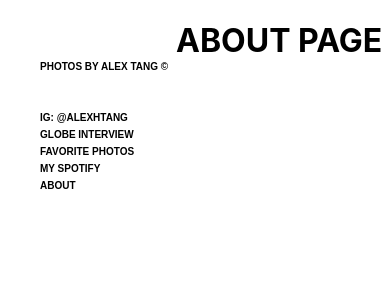
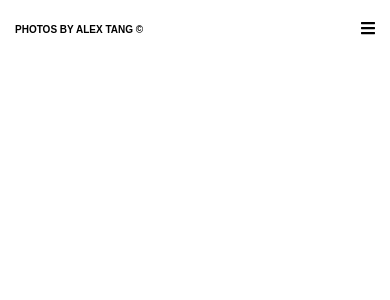
Before and after one commit to alexhtang/Alex-Tang-Personal-Site, a React (Create React App) app: page /about in a window 390 px wide. Shown: the top 300 px of the page. Built offline with nearby package versions, Linux system fonts and the light colour scheme.

Commit message:
update for responsiveness

```diff
--- a/package.json
+++ b/package.json
@@ -1,9 +1,12 @@
 {
   "name": "alexwebsite",
   "version": "0.1.0",
-  "homepage": "https://alexhtang.github.io",
+  "homepage": "https://alexhtang.github.io/",
   "private": false,
   "dependencies": {
+    "@fortawesome/fontawesome-svg-core": "^1.2.34",
+    "@fortawesome/free-solid-svg-icons": "^5.15.2",
+    "@fortawesome/react-fontawesome": "^0.1.14",
     "@testing-library/jest-dom": "^5.11.6",
     "@testing-library/react": "^11.2.2",
     "@testing-library/user-event": "^12.5.0",
--- a/src/App.css
+++ b/src/App.css
@@ -9,62 +9,62 @@ html, body {
     height: 100%;
 }
 
+.overnav {
+    display: inline-block;
+    margin-left: 40px;
+    margin-top: 40px;
+    position: fixed;
+    float: left;
+    /* margin-right: 85%; */
+    width: 100%;
+    left: 0;
+}
+
+.header{
+    font-size: 10px;
+    font-weight: 600;
+    text-align: left;
+    font-family: Arial, Helvetica, sans-serif;
+    /* box-sizing: border-box; */
+    max-width: 400px;
+    margin-right: 90%;
+
+}
+
 .navBar{
-    align-items: flex-start;
-    min-height: 10px;
     color:black;
     text-align: left;
-    list-style: none;
-    display: inline-block;
-    float: left;
-    padding-top: 1%;
-    /* padding-left: 30px; */
+    clear: left;
+    margin-right: 85%;
+
 }
 
-.navList{
+.navBar ul{
     list-style: none;
     font-family: Arial, Helvetica, sans-serif;
     font-size: 10px;
     font-weight: 600;
-    display: inline-block;
-    float: left;
-    clear: left;
-    /* padding-left: 30px; */
+    /* display: inline-block; */
+    padding-left: 0;
 }
 
-.header{
-    padding-left: 40px;
-    padding-top: 3vh;
-    padding-bottom: 2vh;
-    font-size: 10px;
-    font-weight: 600;
-    text-align: left;
-    font-family: Arial, Helvetica, sans-serif;
-    display: inline-block;
-    box-sizing: border-box;
+.navBar ul li{
+    padding-bottom: 5px;
+    clear: both;
     float: left;
-    max-width: 400px;
 }
 
-li{
-    padding-top: 3px;
-    padding-bottom: 3px;
-    clear: both;
-    float: left;
-    display: inline-block;
-}
-
-li:hover{
+.navBar ul li:hover{
     text-decoration: underline;
     color: gray;
 }
 
-li a{
+.navBar ul li a{
     text-decoration: none;
     color: black;
 }
 
-li a:hover{
+.navBar ul li a:hover{
     text-decoration: underline;
     color: gray;
 }
@@ -107,12 +107,23 @@ li a:hover{
     max-width: 30%;
     /* background-clip: padding-box; */
 }
+.baricon {
+    display: none;
+}
+#toggle {
+    display: none;
+}
 
 @media screen and (max-width: 1100px){
     .my-masonry-grid_column {
         padding-left: 30px;
         max-width: 50%;
         /* background-clip: padding-box; */
+    }
+    .container{
+        margin-left: 15%;
+        /* margin-left: 160px; */
+
     }
 }
 
@@ -123,17 +134,74 @@ li a:hover{
         /* background-clip: padding-box; */
     }
     .container{
-        /* padding-top: 100px; */
-        margin-left: 18%;
-        /* display: flex; */
-        /* column-count: 1;
-        column-gap: 1em; */
+        /* margin-left: 160px; */
+        /* margin-left: 5em; */
+        width: 100%;
+        margin-left: auto;
+        margin-right: auto;
+        margin-top: 7%;
+
     }
-
     .pics{
         margin:5px;
         max-width: 90%;
         height: auto;
         object-fit: contain;
     }
+    .baricon {
+        display: block;
+        margin-right: 15px;
+        margin-top: 5px;
+    }
+    .overnav{
+        top: 0;
+        margin: 0;
+        display: flex;
+        justify-content: space-between;
+        padding: 15px 0;
+        background-color: #ffffff;
+        width: 100%;
+    }
+    .header{
+        font-size: 10px;
+        font-weight: 600;
+        text-align: left;
+        font-family: Arial, Helvetica, sans-serif;
+        /* box-sizing: border-box; */
+        /* max-width: 400px; */
+        margin-top: 9px;
+        padding-left: 15px;
+        margin-right: 0;
+    }
+    .navBar {
+        position: absolute;
+        background-color: #c9c9c9;
+        top:60px;
+        left:0;
+        width: 100%;
+        text-align: center;
+        margin: 0;
+        /* padding-bottom: 10px; */
+    }
+    .navBar ul {
+        padding: 0;
+        margin: 0;
+        max-height: 0;
+        overflow: hidden;
+        transition: all 0.5s;
+    }
+    .navBar ul li {
+        padding: 10px 15px;
+        float: none;
+    }
+    .navBar ul li a {
+        display: inline-block;
+        /* padding: 15px; */
+    }
+    #toggle:checked ~ nav ul {
+        max-height: 200px;
+        padding: 15px 0;
+        transition: all 0.5s;
+    }
+
 }
--- a/src/Nav.js
+++ b/src/Nav.js
@@ -1,14 +1,18 @@
 import React from 'react';
 import './App.css';
 import {Link} from 'react-router-dom'
+import { FontAwesomeIcon } from '@fortawesome/react-fontawesome'
+import { faBars } from '@fortawesome/free-solid-svg-icons';
 
 function Nav(){
     return (
-        <nav className="navBar">
+        <div className="overnav">
             <Link style={{textDecoration: 'none', color: 'black'}} to="/">
                 <h3 className="header">PHOTOS BY ALEX TANG ©</h3>
             </Link>
-            <ul className="navList">
+            <input type="checkbox" id="toggle"></input>
+            <nav className="navBar">
+                <ul>
                     <li><a href="https://www.instagram.com/alexhtang/">IG: @ALEXHTANG</a></li>
                     <li><a href="https://www.bostonglobe.com/lifestyle/2016/09/22/chronicling-his-city-and-his-adventures/yqagLtfu50aIvEC598DSrJ/story.html">GLOBE INTERVIEW</a></li>
                     <li>FAVORITE PHOTOS</li>
@@ -18,6 +22,10 @@ function Nav(){
                     </Link>
                 </ul>
             </nav>
+            <label for="toggle">
+                <FontAwesomeIcon className='baricon' icon={faBars} />
+            </label>
+        </div>
     )
 }
 
--- a/src/ShowPhotos.js
+++ b/src/ShowPhotos.js
@@ -1,4 +1,4 @@
-import React from 'react';
+import React, { Component, useState } from 'react';
 import './App.css';
 import Masonry from 'react-masonry-css';
 
@@ -10,6 +10,7 @@ const breakpointColumnsObj = {
 
 function ShowPhotos(props){
 
+    const [colActive, toggleCol] = useState("true");
 
     const pictas = props.photos.map( (apic,idx) => {
         return (
```
Also changed, not shown: 2 other files (tests, documents, lock files or other folders). Lines whose indentation alone changed are shown as unchanged.
